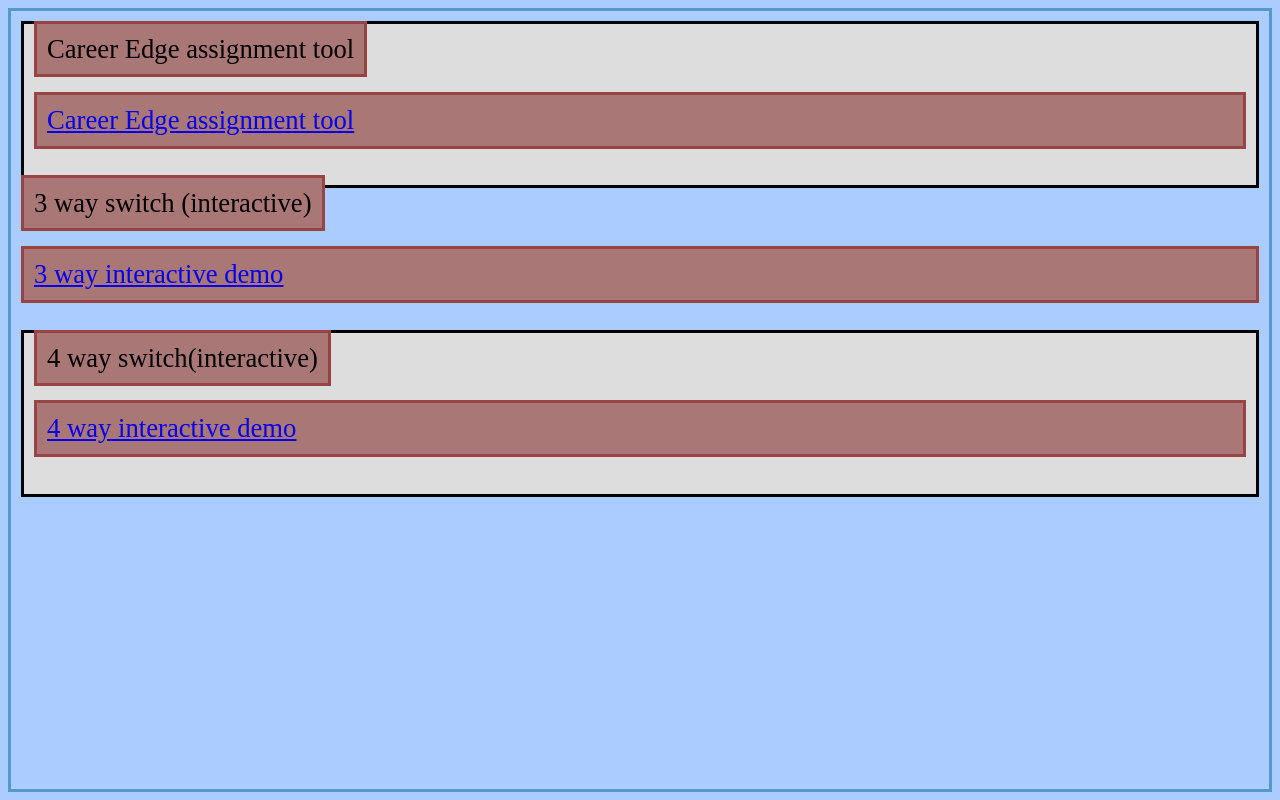
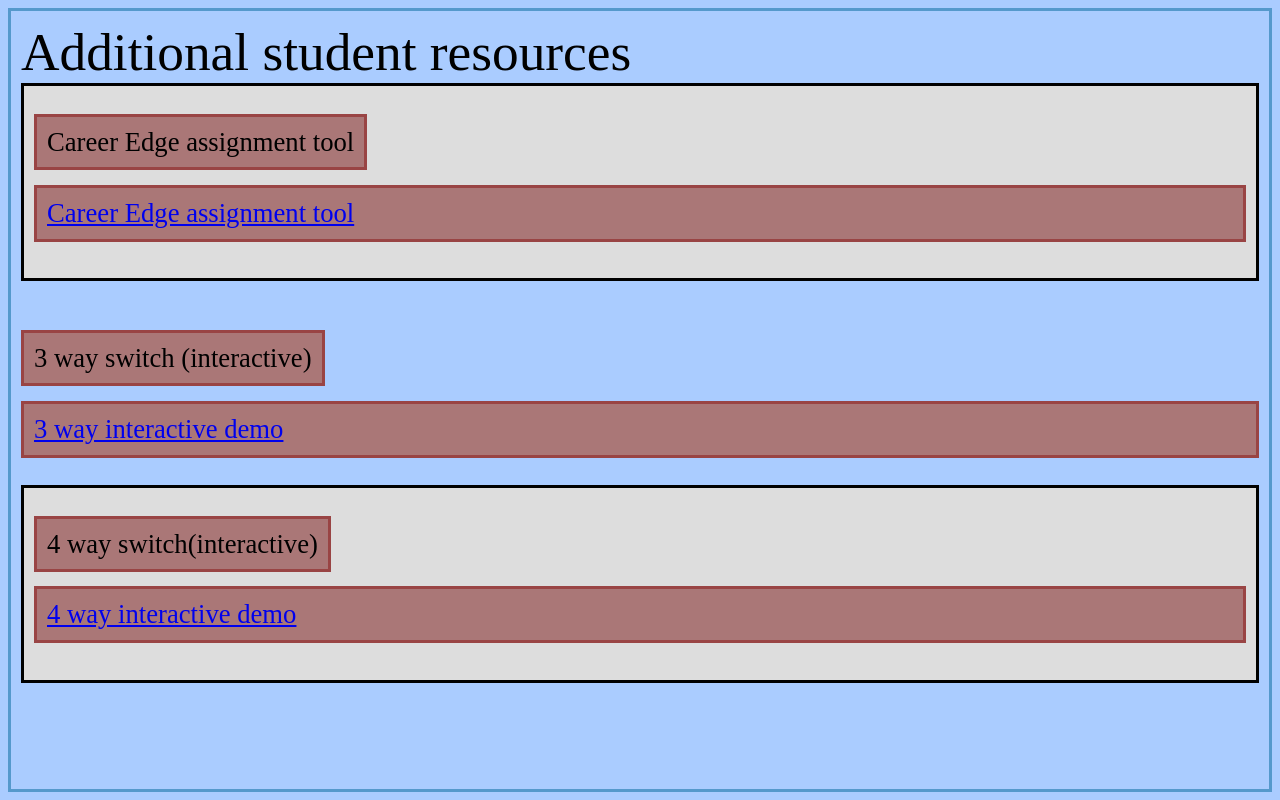
Before and after one commit to Mr-Costello/home, a plain HTML site: page index.html in a window 1280 px wide. Drawn offline with Linux system fonts and the light colour scheme.

Commit message:
Update index.html

```diff
--- a/index.html
+++ b/index.html
@@ -23,23 +23,30 @@ p,h{
    background-color:#aa7777;
    border:3px solid  #994444;
 }</style>
+Additional student resources
+ <br>
 <div>
-<h>Career Edge assignment tool</h>
-<p>
+<br>
+   <h>Career Edge assignment tool</h>
+<br>
+   <p>
 <a href="https://mr-costello.github.io/careeredge/"> Career Edge assignment tool</a>
 </p>
 
 </div>
 
-
+  <br>
   <h>3 way switch (interactive)</h>
-<p>
+<br>
+   <p>
 <a href="https://mr-costello.github.io/3wayi/"> 3 way interactive demo</a>
 </p>
 
 </div>
 <div>
+<br>
 <h>4 way switch(interactive)</h>
+<br>
 <p>
 <a href="https://mr-costello.github.io/4wayi/"> 4 way interactive demo</a>
 </p>
```
